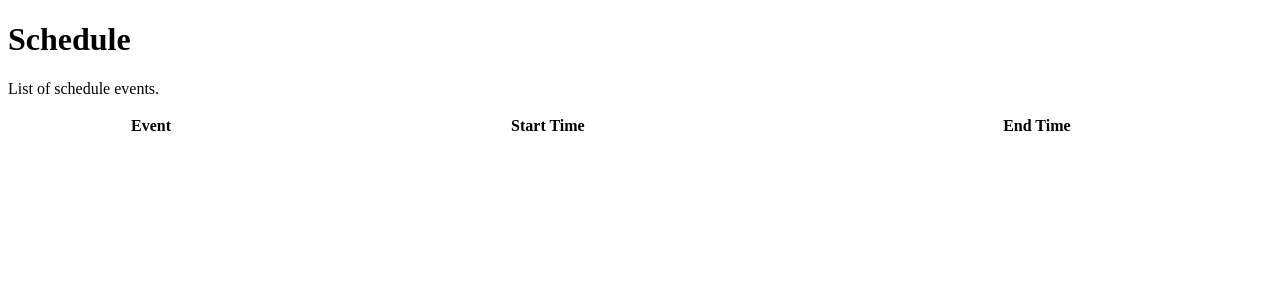
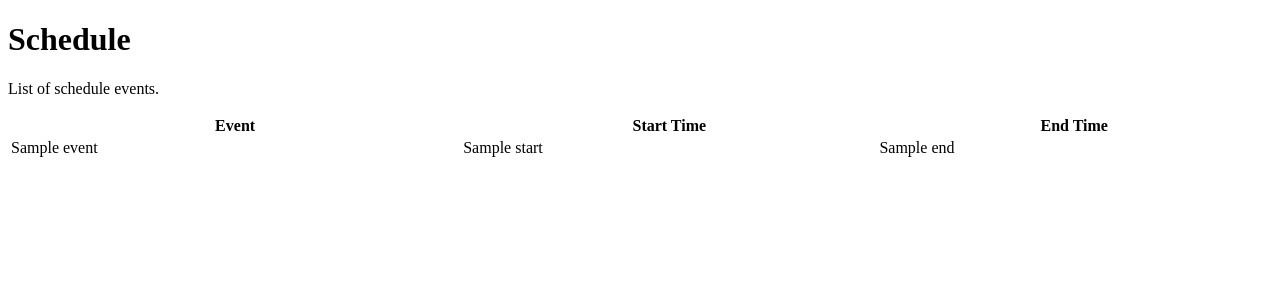
Before and after one commit to Rex31056/calhacks2017, a Flask app: template templates/display_schedule.html in a window 1280 px wide. Shown: the top 300 px of the page. Run offline with Flask 2, Linux system fonts and the light colour scheme; the template is opened without the code that fills it: most values are stand-ins (such as "Sample title", 1, 10 or a date in 2020); lists and menus that the app fills with data are empty.

Commit message:
fixed display_schedule adding elements

```diff
--- a/templates/display_schedule.html
+++ b/templates/display_schedule.html
@@ -9,49 +9,45 @@
 <h1>Schedule</h1>
 <p>List of schedule events.</p>
 
-</body>
-
-<table style="width:100%">
+<table id="events" style="width:100%">
   <tr>
     <th>Event</th>
     <th>Start Time</th>
     <th>End Time </th>
   </tr>
-  <script>
-  var event = '{{ events }}';
-  for (i = 0; i < event.length; i++){
-    var row = document.createElement("tr");
-    var event_name = document.createElement("td");
-    var start_time = document.createElement("td");
-    var end_time = document.createElement("td");
-    event_name.innerHTML = event[i]["event"];
-    start_time.innerHTML = event[i]["start"];
-    end_time.innerHTML = event[i]["end"];
-    row.appendChild(event_name);
-    row.appendChild(start_time);
-    row.appendChild(end_time);
-/*
-    var cell = document.createElement("td");
-    cell.appendChild(event[i]["event"]);
-    row.appendChild(cell);
-    var cell = document.createElement("td");
-    cell.appendChild(event[i]["start"]);
-    row.appendChild(cell);
-    var cell = document.createElement("td");
-    cell.appendChild(event[i]["end"]);
-    row.appendChild(cell);
-*/
-  }
-  </script>
-  <!--
-  <tr>
+
+<!--
+<tr>
     <td>{{events[0]["event"]}}</td>
     <td>{{events[0]["start"]}}</td>
     <td>{{events[0]["end"]}}</td>
   </tr>
-  -->
+-->
+</table>
 
-</table>
+<script>
+//for (i = 0; i < events.length; i++){
+var row = document.createElement("tr");
+row.setAttribute('id', "row");
+var cell_name = document.createElement("td");
+cell_name.setAttribute('id', "event_name");
+var cell_start = document.createElement("td");
+cell_start.setAttribute('id', "start_time");
+var cell_end = document.createElement("td");
+cell_end.setAttribute('id', "end_time");
+
+cell_name.innerHTML = "{{events[0]["event"]}}";
+cell_start.innerHTML = "{{events[0]["start"]}}";
+cell_end.innerHTML = "{{events[0]["end"]}}";
+
+row.appendChild(cell_name);
+row.appendChild(cell_start);
+row.appendChild(cell_end);
+
+document.getElementById("events").appendChild(row);
+//}
+
+</script>
 
 </body>
 </html>
```
